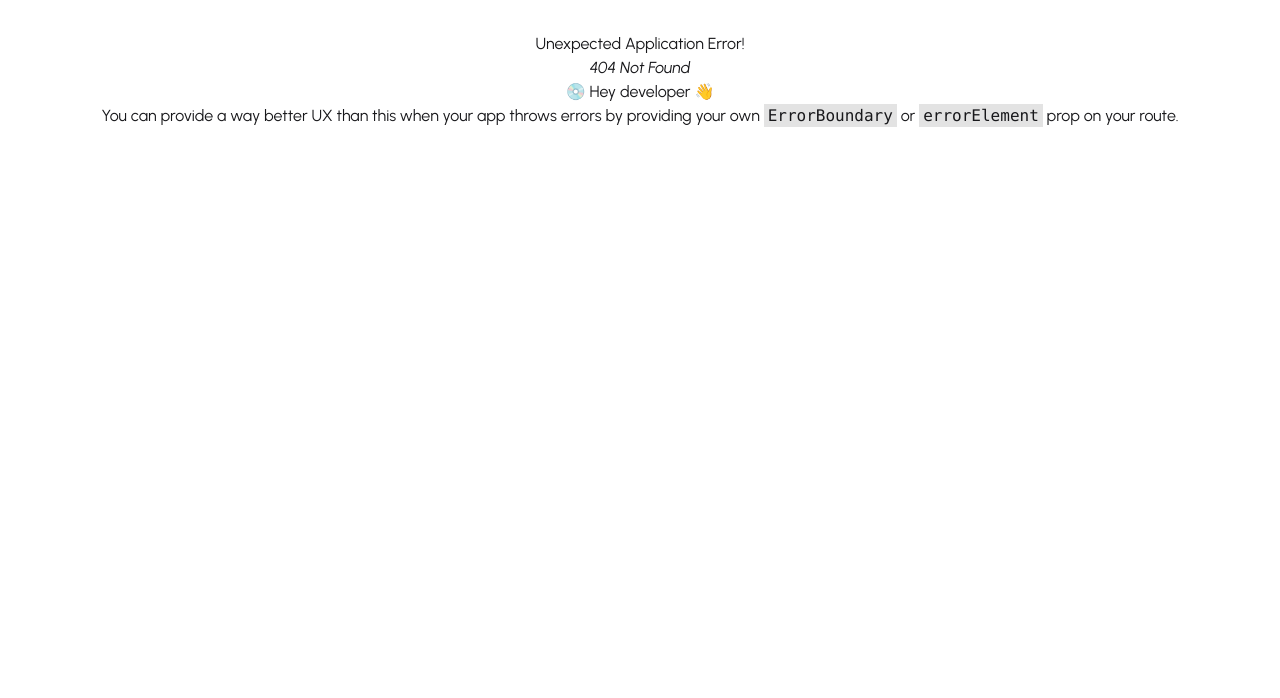
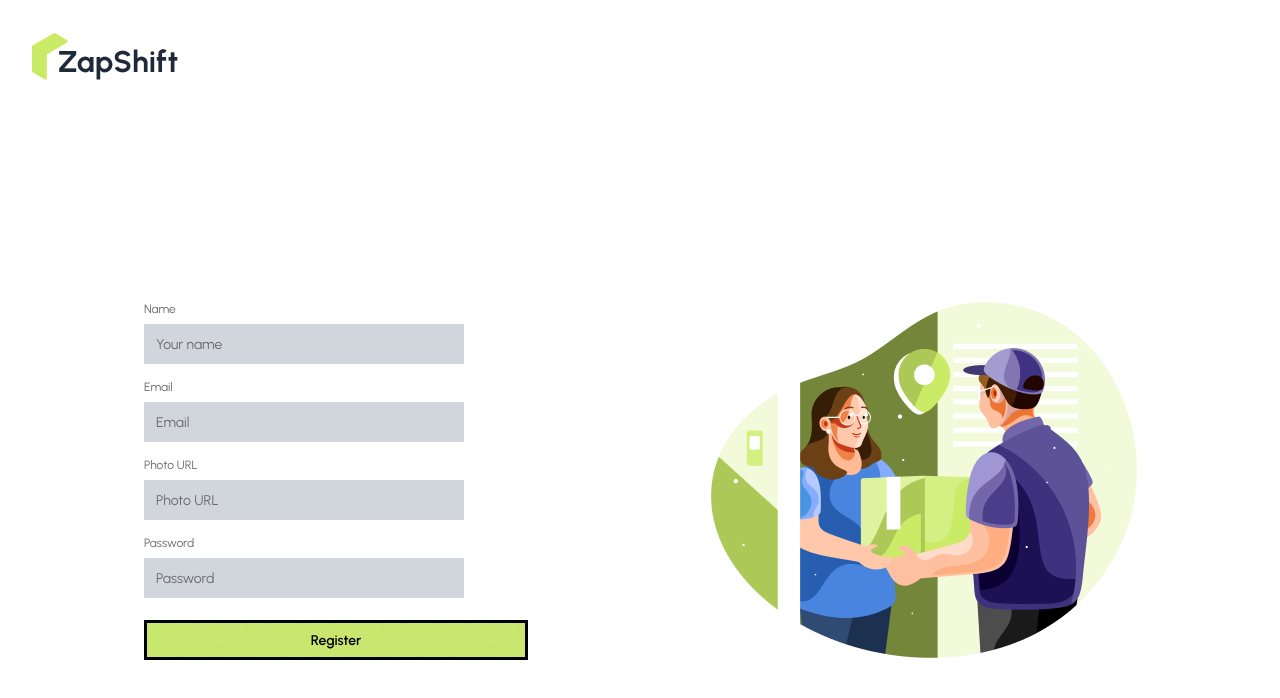
Before and after one commit to Kaosarjoy/zapShift, a React app: page /register in a window 1280 px wide. Before the commit this address had no page. Shown: the top 698 px of the page. Built offline with nearby package versions, Linux system fonts and the light colour scheme; the HTML template or start-up script is replaced by a standard one.

Commit message:
register page design

```diff
--- a/package.json
+++ b/package.json
@@ -16,6 +16,7 @@
     "react": "^19.2.0",
     "react-dom": "^19.2.0",
     "react-fast-marquee": "^1.6.5",
+    "react-hook-form": "^7.71.1",
     "react-icons": "^5.5.0",
     "react-leaflet": "^5.0.0-rc.2",
     "react-responsive-carousel": "^3.2.23",
--- /dev/null
+++ b/src/Layout/AuthLayout.jsx
@@ -0,0 +1,23 @@
+import React from 'react';
+import { Outlet } from 'react-router';
+import Logo from '../components/Logo/Logo';
+import authImg from '../assets/auth.png';
+const AuthLayout = () => {
+    return (
+        <div>
+        <Logo></Logo>
+           <div>
+            <div className='flex items-center'>
+                <div className='flex-1'>
+                <Outlet></Outlet>
+            </div>
+            <div className='flex-1'>
+                <img src={authImg} alt="" />
+            </div>
+            </div>
+            </div>
+        </div>
+    );
+};
+
+export default AuthLayout;
--- /dev/null
+++ b/src/Pages/About/AboutUs.jsx
@@ -0,0 +1,61 @@
+import React from "react";
+import { NavLink } from "react-router";
+
+const AboutUs = () => {
+  return (
+    <div className="max-w-6xl mx-auto p-6 space-y-12">
+
+      {/* Page Header */}
+      <div className="space-y-4 text-center md:text-left">
+        <h2 className="text-4xl font-bold text-gray-800">About Us</h2>
+        <p className="text-gray-600 text-lg md:text-xl leading-relaxed">
+          Enjoy fast, reliable parcel delivery with real-time tracking and zero hassle. <br />
+          From personal packages to business shipments — we deliver on time, every time.
+        </p>
+      </div>
+
+      {/* Navigation Links */}
+      <div className="flex flex-wrap justify-center md:justify-start gap-4">
+        <NavLink
+          to="/story"
+
+        >
+          Story
+        </NavLink>
+        <NavLink
+          to="/mission"
+
+        >
+          Mission
+        </NavLink>
+        <NavLink
+          to="/team"
+
+        >
+          Team & Others
+        </NavLink>
+        <NavLink
+          to="/success"
+
+        >
+          Success
+        </NavLink>
+      </div>
+
+      {/* About Content */}
+      <div className="space-y-6 text-gray-700 text-base md:text-lg leading-relaxed">
+        <p>
+          We started with a simple promise — to make parcel delivery fast, reliable, and stress-free. Over the years, our commitment to real-time tracking, efficient logistics, and customer-first service has made us a trusted partner for thousands. Whether it's a personal gift or a time-sensitive business delivery, we ensure it reaches its destination — on time, every time.
+        </p>
+        <p>
+          Our team is dedicated to constant improvement and innovation, using advanced technology to ensure seamless delivery experiences for our customers. From automated notifications to route optimization, we aim to make shipping easy and stress-free.
+        </p>
+        <p>
+          Trust, transparency, and timeliness are the pillars of our service. We are committed to building lasting relationships with our clients by delivering excellence in every package — no matter how big or small.
+        </p>
+      </div>
+    </div>
+  );
+};
+
+export default AboutUs;
--- /dev/null
+++ b/src/Pages/Auth/Login/Login.jsx
@@ -0,0 +1,11 @@
+import React from 'react';
+
+const Login = () => {
+    return (
+        <div>
+
+        </div>
+    );
+};
+
+export default Login;
--- /dev/null
+++ b/src/Pages/Auth/Register/Register.jsx
@@ -0,0 +1,88 @@
+import React from 'react';
+import { useForm } from 'react-hook-form';
+
+const Register = () => {
+  const {
+    register,
+    handleSubmit,
+    formState: { errors },
+  } = useForm();
+
+  const handleRegister = (data) => {
+    console.log(data);
+  };
+
+  return (
+    <div className="flex justify-center items-center min-h-screen">
+      <form
+        onSubmit={handleSubmit(handleRegister)}
+        className="w-full max-w-sm"
+      >
+        <fieldset className="fieldset">
+          {/* Name */}
+          <label className="label">Name</label>
+          <input
+            type="text"
+            {...register('name', { required: true })}
+            className="input bg-gray-300"
+
+            placeholder="Your name"
+          />
+          {errors.name && (
+            <p className="text-red-600">Name is required</p>
+          )}
+
+          {/* Email */}
+          <label className="label mt-2">Email</label>
+          <input
+            type="email"
+            {...register('email', { required: true })}
+            className="input    bg-gray-300 "
+            placeholder="Email"
+          />
+          {errors.email && (
+            <p className="text-red-600">Email is required</p>
+          )}
+
+          {/* Photo URL */}
+          <label className="label mt-2">Photo URL</label>
+          <input
+            type="text"
+            {...register('photo', { required: true })}
+            className="input    bg-gray-300"
+            placeholder="Photo URL"
+          />
+          {errors.photo && (
+            <p className="text-red-600">Photo URL is required</p>
+          )}
+
+          {/* Password */}
+          <label className="label mt-2">Password</label>
+          <input
+            type="password"
+            {...register('password', {
+              required: true,
+              minLength: 6,
+            })}
+            className="input    bg-gray-300"
+            placeholder="Password"
+          />
+          {errors.password?.type === 'required' && (
+            <p className="text-red-600">Password is required</p>
+          )}
+          {errors.password?.type === 'minLength' && (
+            <p className="text-red-600">
+              Password must be at least 6 characters
+            </p>
+          )}
+
+          <button className="btn btn-primary mt-4 w-full">
+            Register
+          </button>
+        </fieldset>
+      </form>
+    </div>
+  );
+};
+
+export default Register;
--- a/src/Pages/Home/Logo.jsx
+++ b/src/Pages/Home/Logo.jsx
@@ -1,30 +1,30 @@
-import React from 'react';
-import brand1 from '../../assets/brands/amazon.png';
-import brand2 from '../../assets/brands/casio.png';
-import brand3 from '../../assets/brands/moonstar.png';
-import brand4 from '../../assets/brands/randstad.png';
-import brand5 from '../../assets/brands/star.png';
-import brand6 from '../../assets/brands/start_people.png';
+import React from "react";
 
-import { Swiper, SwiperSlide } from 'swiper/react';
-import { Autoplay } from 'swiper/modules';
+import brand1 from "../../assets/brands/amazon.png";
+import brand2 from "../../assets/brands/casio.png";
+import brand3 from "../../assets/brands/moonstar.png";
+import brand4 from "../../assets/brands/randstad.png";
+import brand5 from "../../assets/brands/star.png";
+import brand6 from "../../assets/brands/start_people.png";
 
-import 'swiper/css';
+import { Swiper, SwiperSlide } from "swiper/react";
+import { Autoplay } from "swiper/modules";
+
+import "swiper/css";
 
 const Logo = () => {
   return (
     <div className="my-16">
       <h2 className="text-center font-bold text-2xl mb-8">
-        We've helped thousands of sales teams
+        We&apos;ve helped thousands of sales teams
       </h2>
 
       <Swiper
         modules={[Autoplay]}
-        spaceBetween={30}
-        slidesPerView={5}
-        loop={true}
+        spaceBetween={40}
+        loop
         autoplay={{
-          delay: 1000,
+          delay: 2500,
           disableOnInteraction: false,
         }}
         breakpoints={{
@@ -32,6 +32,7 @@ const Logo = () => {
           640: { slidesPerView: 3 },
           1024: { slidesPerView: 5 },
         }}
+        className="py-4"
       >
         {[brand1, brand2, brand3, brand4, brand5, brand6].map(
           (brand, index) => (
@@ -39,7 +40,15 @@ const Logo = () => {
               <div className="flex justify-center items-center">
                 <img
                   src={brand}
-                  className="h-10 object-contain opacity-70 hover:opacity-100 transition"
+                  alt={`brand-${index}`}
+                  className="
+                    h-10
+                    object-contain
+                    opacity-80
+                    hover:opacity-100
+                    transition
+                    duration-300
+                  "
                 />
               </div>
             </SwiperSlide>
--- a/src/Pages/Home/Reviews/ReviewCard.jsx
+++ b/src/Pages/Home/Reviews/ReviewCard.jsx
@@ -23,7 +23,7 @@ const ReviewCard = ({ review }) => {
       {/* Reviewer info */}
       <div className="flex items-center gap-4">
         <div
-          className="w-14 h-14 rounded-full flex-shrink-0"
+          className="w-14 h-14 rounded-full "
           style={{ backgroundColor: avatarColor }}
         />
         <div>
--- a/src/Pages/shared/Navbar/Navbar.jsx
+++ b/src/Pages/shared/Navbar/Navbar.jsx
@@ -48,11 +48,11 @@ const Navbar = () => {
       <div className="navbar-end gap-2">
         <div className="navbar-end flex items-center gap-2">
   <button className="btn btn-outline rounded-2xl">
-    Sign In
+   LogIn
   </button>
 
   <button className="btn bg-primary text-black rounded-2xl">
-    Sign Up
+  Register
   </button>
 
   <button className="btn bg-black text-white rounded-full w-10 h-10 p-0 flex items-center justify-center">
--- a/src/components/Logo/Logo.jsx
+++ b/src/components/Logo/Logo.jsx
@@ -1,8 +1,10 @@
 import React from 'react';
 import logoImg from '../../assets/logo.png'
+import { NavLink } from 'react-router';
 const Logo = () => {
     return (
-       <div className="flex items-end">
+ <NavLink to='/'>
+        <div className="flex items-end">
   {/* Logo Image */}
   <img
     src={logoImg}
@@ -15,6 +17,7 @@ const Logo = () => {
     ZapShift
   </h1>
 </div>
+ </NavLink>
 
     );
 };
--- a/src/index.css
+++ b/src/index.css
@@ -1,22 +1,21 @@
 @import url('https://fonts.googleapis.com/css2?family=Urbanist:ital,wght@0,100..900;1,100..900&display=swap');
 @import "tailwindcss";
+
+/* 1. ডাবল ইমপোর্ট বাদ দিয়ে শুধুমাত্র @plugin ব্যবহার করুন */
 @plugin "daisyui" {
-  themes: light ;
- }
+  themes: light;
+}
 
-
- @plugin "daisyui/theme" {
-  name: "light";
-  default: true;
+/* 2. থিম কনফিগারেশন */
+@theme {
   --color-primary: #CAEB66;
   --color-secondary: #03373D;
-  --color-base-200:#33929D;
+  --color-base-200: #33929D;
 }
 
-body{
-    font-family: "Urbanist", sans-serif;
-  font-optical-sizing: auto;
-  font-style: normal;
+/* 3. গ্লোবাল স্টাইল */
+body {
+  font-family: "Urbanist", sans-serif;
 }
 
 .swiper-slide {
--- a/src/router/router.jsx
+++ b/src/router/router.jsx
@@ -3,6 +3,10 @@ import RootLayout from "../Layout/RootLayout";
 import Home from "../Pages/Home/Home";
 import Coverage from "../Pages/Coverage/Coverage";
 import Services from "../Pages/Home/Services";
+import AboutUs from "../Pages/About/AboutUs";
+import AuthLayout from "../Layout/AuthLayout";
+import Login from "../Pages/Auth/Login/Login";
+import Register from "../Pages/Auth/Register/Register";
 
 export const router = createBrowserRouter([
   {
@@ -21,8 +25,25 @@ export const router = createBrowserRouter([
     {
       path:"/services",
       Component:Services
+    },
+    {
+      path:"/aboutUs",
+      Component:AboutUs
     }
 
    ]
   },
+  {
+    path:'/',
+    Component:AuthLayout,
+    children:[
+      {
+        path:'/login',
+        Component:Login
+      },{
+        path:'/register',
+        Component:Register
+      }
+    ]
+  }
 ]);
```
Also changed, not shown: src/assets/auth.png (renamed from src/assets/authImage.png), 1 other file (tests, documents, lock files or other folders).
